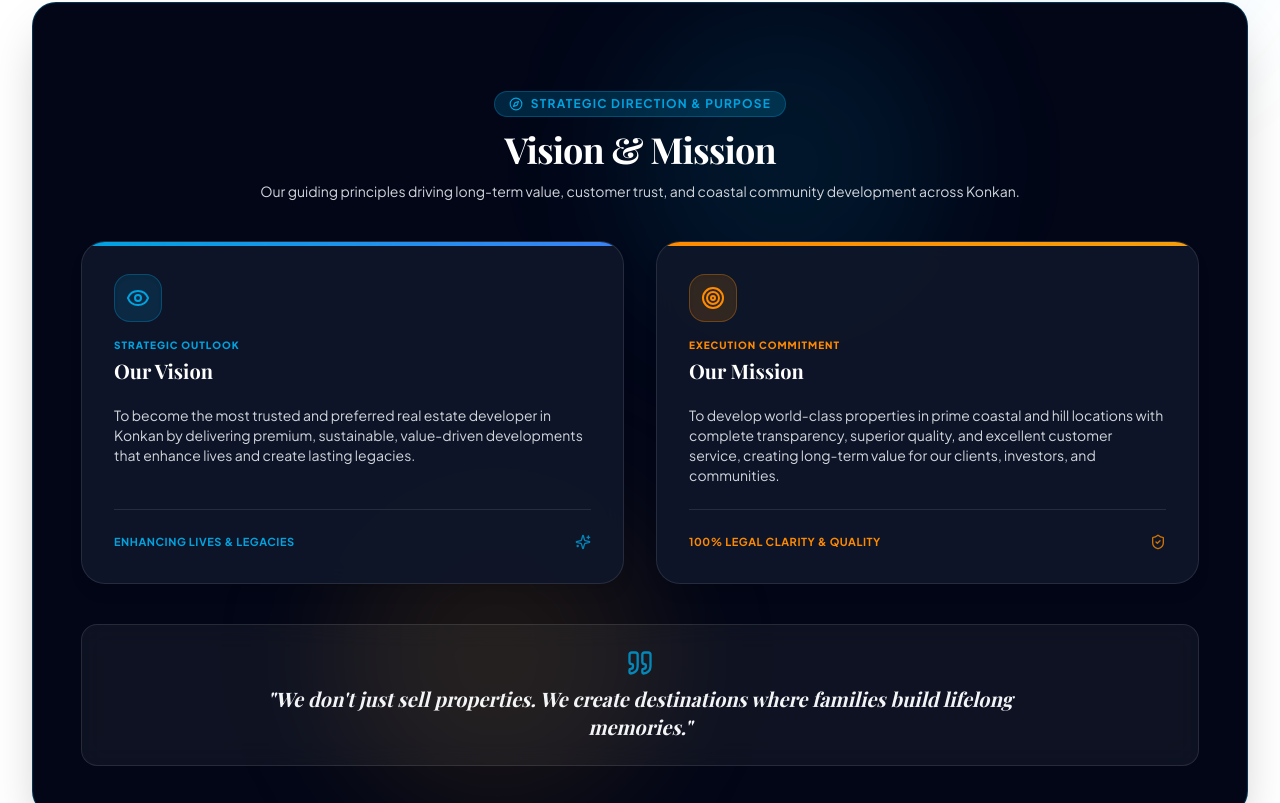
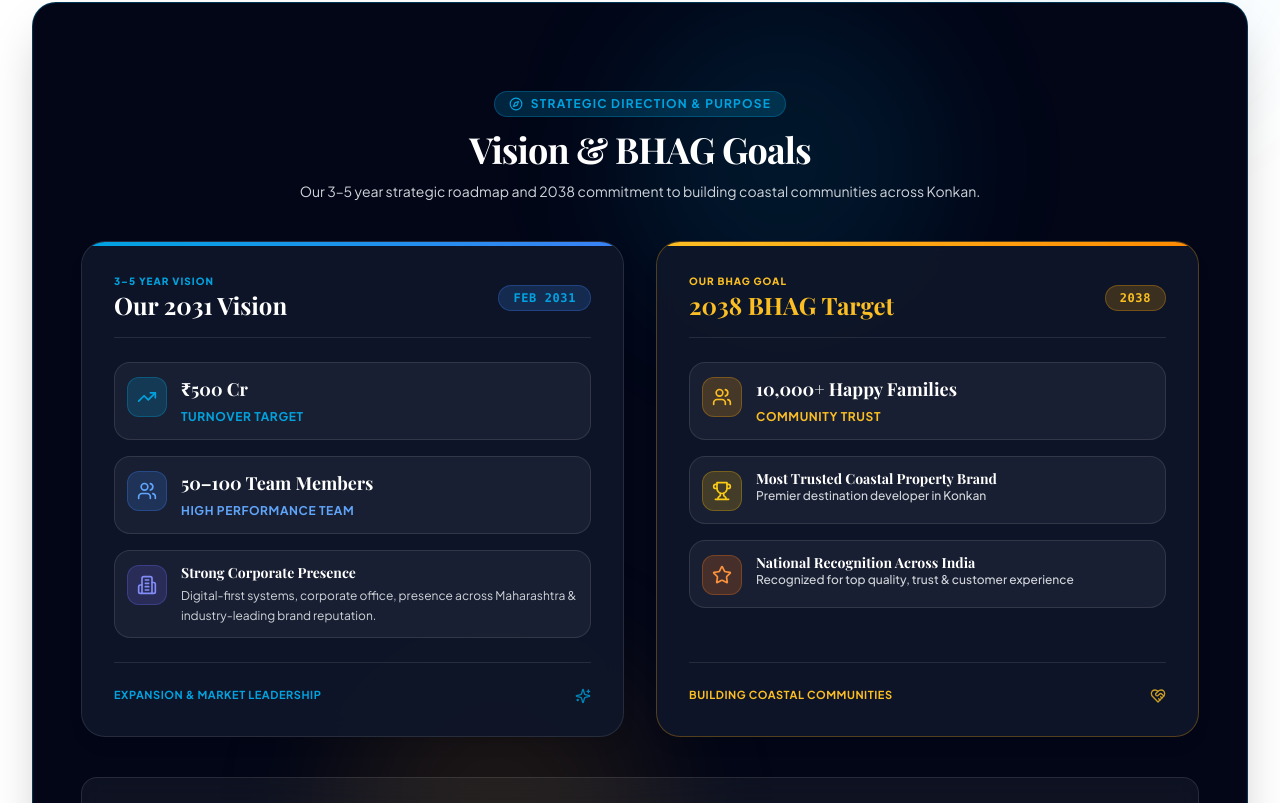
Before and after one commit to neuronexuspvtltd/kokan-nirvana-, a React (Vite) app: page /about in a window 1280 px wide. Shown: the part 1737-2540 px from the top of the page. Built offline with nearby package versions, Linux system fonts and the light colour scheme; no server answers; a web font is replaced by a local one.

Commit message:
Update Vision & BHAG section cards with official roadmap graphics specs and icons

```diff
--- a/src/components/AboutSection.jsx
+++ b/src/components/AboutSection.jsx
@@ -20,6 +20,8 @@ import {
   BarChart,
   Compass,
   Calendar,
+  Trophy,
+  Star,
 } from 'lucide-react';
 
 /* ========================================================================= */
@@ -300,7 +302,7 @@ export default function AboutSection({ hideHeader = false }) {
         </div>
 
         {/* ========================================================================= */}
-        {/* SECTION 3: VISION & MISSION */}
+        {/* SECTION 3: VISION & BHAG GOALS (OFFICIAL ROADMAP CARDS) */}
         {/* ========================================================================= */}
         <div className="bg-slate-950 text-white rounded-3xl p-6 sm:p-10 lg:p-12 border border-brand-cyan/30 shadow-2xl space-y-10 relative overflow-hidden">
           {/* Background Ambient Glows */}
@@ -314,59 +316,129 @@ export default function AboutSection({ hideHeader = false }) {
               <span>Strategic Direction & Purpose</span>
             </span>
             <h2 className="font-serif text-2xl sm:text-4xl font-bold text-white tracking-tight">
-              Vision & Mission
+              Vision & BHAG Goals
             </h2>
             <p className="text-gray-300 text-xs sm:text-sm font-sans">
-              Our guiding principles driving long-term value, customer trust, and coastal community development across Konkan.
+              Our 3–5 year strategic roadmap and 2038 commitment to building coastal communities across Konkan.
             </p>
           </div>
 
-          {/* 2 Unified Cards Grid */}
+          {/* 2 Unified Roadmap Cards Grid */}
           <div className="grid grid-cols-1 md:grid-cols-2 gap-6 sm:gap-8 relative z-10 items-stretch">
 
-            {/* Card 1: Our Vision */}
+            {/* Card 1: 3–5 Year Vision (FEB 2031) */}
             <div className="bg-slate-900/90 backdrop-blur-md rounded-3xl p-6 sm:p-8 border border-white/10 hover:border-brand-cyan/50 shadow-lg hover:shadow-brand-cyan/10 transition-all duration-300 flex flex-col justify-between relative group overflow-hidden">
               <div className="absolute top-0 left-0 right-0 h-1 bg-gradient-to-r from-brand-cyan to-blue-500"></div>
 
-              <div className="space-y-4">
-                <div className="w-12 h-12 rounded-2xl bg-brand-cyan/15 text-brand-cyan border border-brand-cyan/30 flex items-center justify-center shadow-inner">
-                  <Eye className="w-6 h-6" />
+              <div className="space-y-6">
+                <div className="flex items-center justify-between border-b border-white/10 pb-4">
+                  <div>
+                    <span className="text-[10px] font-extrabold uppercase tracking-widest text-brand-cyan block">3–5 Year Vision</span>
+                    <h3 className="font-serif text-xl sm:text-2xl font-bold text-white">Our 2031 Vision</h3>
+                  </div>
+                  <span className="px-3.5 py-1 rounded-full text-xs font-bold bg-blue-500/20 text-brand-cyan border border-blue-500/30 font-mono uppercase tracking-wider">
+                    FEB 2031
+                  </span>
                 </div>
-                <div className="space-y-1">
-                  <span className="text-[10px] font-extrabold uppercase tracking-widest text-brand-cyan block">Strategic Outlook</span>
-                  <h3 className="font-serif text-xl font-bold text-white">{BRAND_INFO.vision.title}</h3>
+
+                <div className="space-y-4">
+                  {/* Point 1 */}
+                  <div className="flex items-start gap-3.5 p-3 rounded-2xl bg-white/5 border border-white/10">
+                    <div className="w-10 h-10 rounded-xl bg-brand-cyan/20 text-brand-cyan border border-brand-cyan/30 flex items-center justify-center flex-shrink-0 mt-0.5">
+                      <TrendingUp className="w-5 h-5" />
+                    </div>
+                    <div>
+                      <span className="font-serif text-lg font-bold text-white block">₹500 Cr</span>
+                      <span className="text-xs font-bold text-brand-cyan uppercase tracking-wider">TURNOVER TARGET</span>
+                    </div>
+                  </div>
+
+                  {/* Point 2 */}
+                  <div className="flex items-start gap-3.5 p-3 rounded-2xl bg-white/5 border border-white/10">
+                    <div className="w-10 h-10 rounded-xl bg-blue-500/20 text-blue-400 border border-blue-500/30 flex items-center justify-center flex-shrink-0 mt-0.5">
+                      <Users className="w-5 h-5" />
+                    </div>
+                    <div>
+                      <span className="font-serif text-base sm:text-lg font-bold text-white block">50–100 Team Members</span>
+                      <span className="text-xs font-bold text-blue-400 uppercase tracking-wider">HIGH PERFORMANCE TEAM</span>
+                    </div>
+                  </div>
+
+                  {/* Point 3 */}
+                  <div className="flex items-start gap-3.5 p-3 rounded-2xl bg-white/5 border border-white/10">
+                    <div className="w-10 h-10 rounded-xl bg-indigo-500/20 text-indigo-400 border border-indigo-500/30 flex items-center justify-center flex-shrink-0 mt-0.5">
+                      <Building2 className="w-5 h-5" />
+                    </div>
+                    <div className="space-y-1">
+                      <span className="font-serif text-sm font-bold text-white block leading-snug">Strong Corporate Presence</span>
+                      <p className="text-xs text-gray-300 leading-relaxed font-sans">
+                        Digital-first systems, corporate office, presence across Maharashtra & industry-leading brand reputation.
+                      </p>
+                    </div>
+                  </div>
                 </div>
-                <p className="text-xs sm:text-sm text-gray-300 leading-relaxed font-sans pt-1">
-                  {BRAND_INFO.vision.text}
-                </p>
               </div>
 
               <div className="pt-6 border-t border-white/10 mt-6 flex items-center justify-between text-[11px] font-bold text-brand-cyan uppercase tracking-wider">
-                <span>Enhancing Lives & Legacies</span>
+                <span>Expansion & Market Leadership</span>
                 <Sparkles className="w-4 h-4 text-brand-cyan opacity-80" />
               </div>
             </div>
 
-            {/* Card 2: Our Mission */}
-            <div className="bg-slate-900/90 backdrop-blur-md rounded-3xl p-6 sm:p-8 border border-white/10 hover:border-brand-orange/50 shadow-lg hover:shadow-brand-orange/10 transition-all duration-300 flex flex-col justify-between relative group overflow-hidden">
-              <div className="absolute top-0 left-0 right-0 h-1 bg-gradient-to-r from-brand-orange to-amber-500"></div>
+            {/* Card 2: 2038 OUR BHAG */}
+            <div className="bg-slate-900/90 backdrop-blur-md rounded-3xl p-6 sm:p-8 border border-amber-500/30 hover:border-amber-400 shadow-lg hover:shadow-amber-500/10 transition-all duration-300 flex flex-col justify-between relative group overflow-hidden">
+              <div className="absolute top-0 left-0 right-0 h-1 bg-gradient-to-r from-amber-400 to-brand-orange"></div>
 
-              <div className="space-y-4">
-                <div className="w-12 h-12 rounded-2xl bg-brand-orange/15 text-brand-orange border border-brand-orange/30 flex items-center justify-center shadow-inner">
-                  <Target className="w-6 h-6" />
+              <div className="space-y-6">
+                <div className="flex items-center justify-between border-b border-white/10 pb-4">
+                  <div>
+                    <span className="text-[10px] font-extrabold uppercase tracking-widest text-amber-400 block">Our BHAG Goal</span>
+                    <h3 className="font-serif text-xl sm:text-2xl font-bold text-amber-400">2038 BHAG Target</h3>
+                  </div>
+                  <span className="px-3.5 py-1 rounded-full text-xs font-bold bg-amber-500/20 text-amber-400 border border-amber-500/30 font-mono uppercase tracking-wider">
+                    2038
+                  </span>
                 </div>
-                <div className="space-y-1">
-                  <span className="text-[10px] font-extrabold uppercase tracking-widest text-brand-orange block">Execution Commitment</span>
-                  <h3 className="font-serif text-xl font-bold text-white">{BRAND_INFO.mission.title}</h3>
+
+                <div className="space-y-4">
+                  {/* Point 1 */}
+                  <div className="flex items-start gap-3.5 p-3 rounded-2xl bg-white/5 border border-white/10">
+                    <div className="w-10 h-10 rounded-xl bg-amber-500/20 text-amber-400 border border-amber-500/30 flex items-center justify-center flex-shrink-0 mt-0.5">
+                      <Users className="w-5 h-5" />
+                    </div>
+                    <div>
+                      <span className="font-serif text-lg font-bold text-white block">10,000+ Happy Families</span>
+                      <span className="text-xs font-bold text-amber-400 uppercase tracking-wider">COMMUNITY TRUST</span>
+                    </div>
+                  </div>
+
+                  {/* Point 2 */}
+                  <div className="flex items-start gap-3.5 p-3 rounded-2xl bg-white/5 border border-white/10">
+                    <div className="w-10 h-10 rounded-xl bg-yellow-500/20 text-yellow-400 border border-yellow-500/30 flex items-center justify-center flex-shrink-0 mt-0.5">
+                      <Trophy className="w-5 h-5" />
+                    </div>
+                    <div>
+                      <span className="font-serif text-sm font-bold text-white block leading-snug">Most Trusted Coastal Property Brand</span>
+                      <span className="text-xs text-gray-300 font-medium block">Premier destination developer in Konkan</span>
+                    </div>
+                  </div>
+
+                  {/* Point 3 */}
+                  <div className="flex items-start gap-3.5 p-3 rounded-2xl bg-white/5 border border-white/10">
+                    <div className="w-10 h-10 rounded-xl bg-orange-500/20 text-orange-400 border border-orange-500/30 flex items-center justify-center flex-shrink-0 mt-0.5">
+                      <Star className="w-5 h-5" />
+                    </div>
+                    <div>
+                      <span className="font-serif text-sm font-bold text-white block leading-snug">National Recognition Across India</span>
+                      <span className="text-xs text-gray-300 font-medium block">Recognized for top quality, trust & customer experience</span>
+                    </div>
+                  </div>
                 </div>
-                <p className="text-xs sm:text-sm text-gray-300 leading-relaxed font-sans pt-1">
-                  {BRAND_INFO.mission.text}
-                </p>
               </div>
 
-              <div className="pt-6 border-t border-white/10 mt-6 flex items-center justify-between text-[11px] font-bold text-brand-orange uppercase tracking-wider">
-                <span>100% Legal Clarity & Quality</span>
-                <ShieldCheck className="w-4 h-4 text-brand-orange opacity-80" />
+              <div className="pt-6 border-t border-white/10 mt-6 flex items-center justify-between text-[11px] font-bold text-amber-400 uppercase tracking-wider">
+                <span>Building Coastal Communities</span>
+                <HeartHandshake className="w-4 h-4 text-amber-400 opacity-80" />
               </div>
             </div>
 
```
Also changed, not shown: 5 other files (tests, documents, lock files or other folders).
